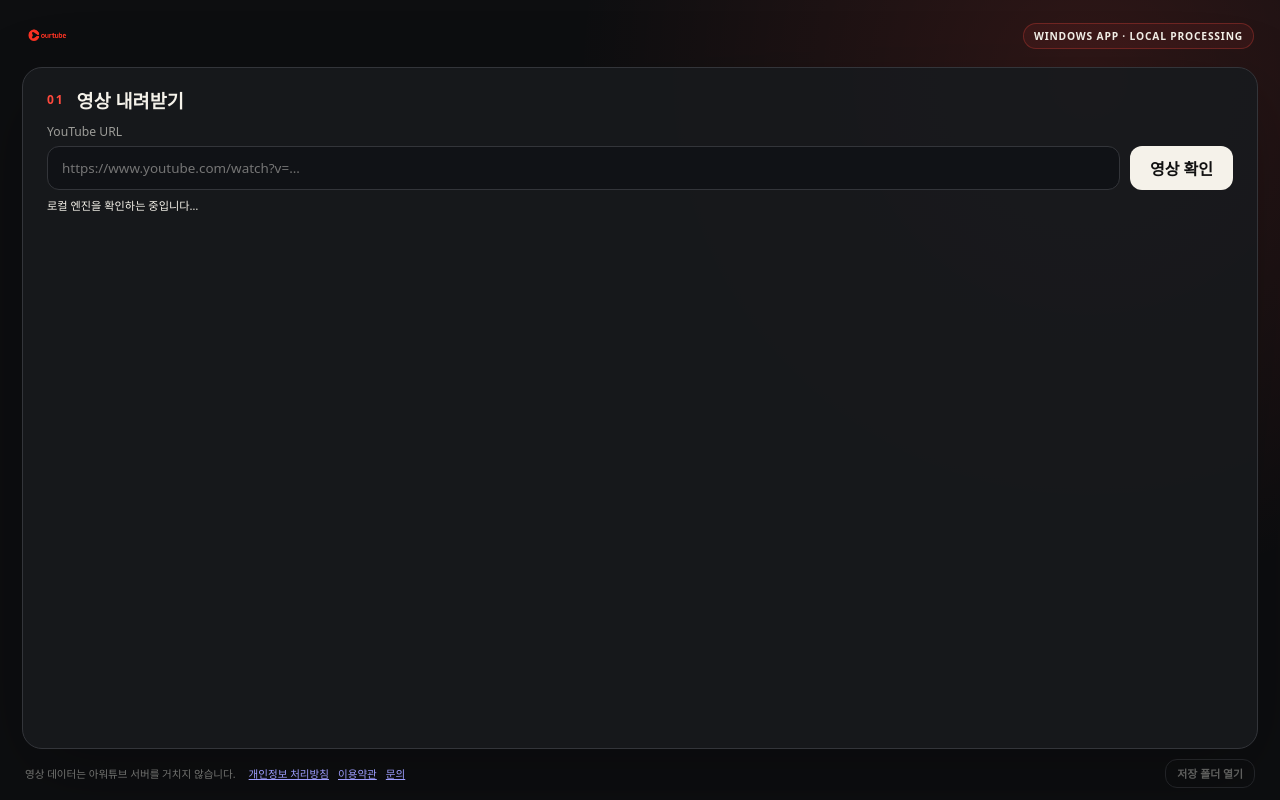
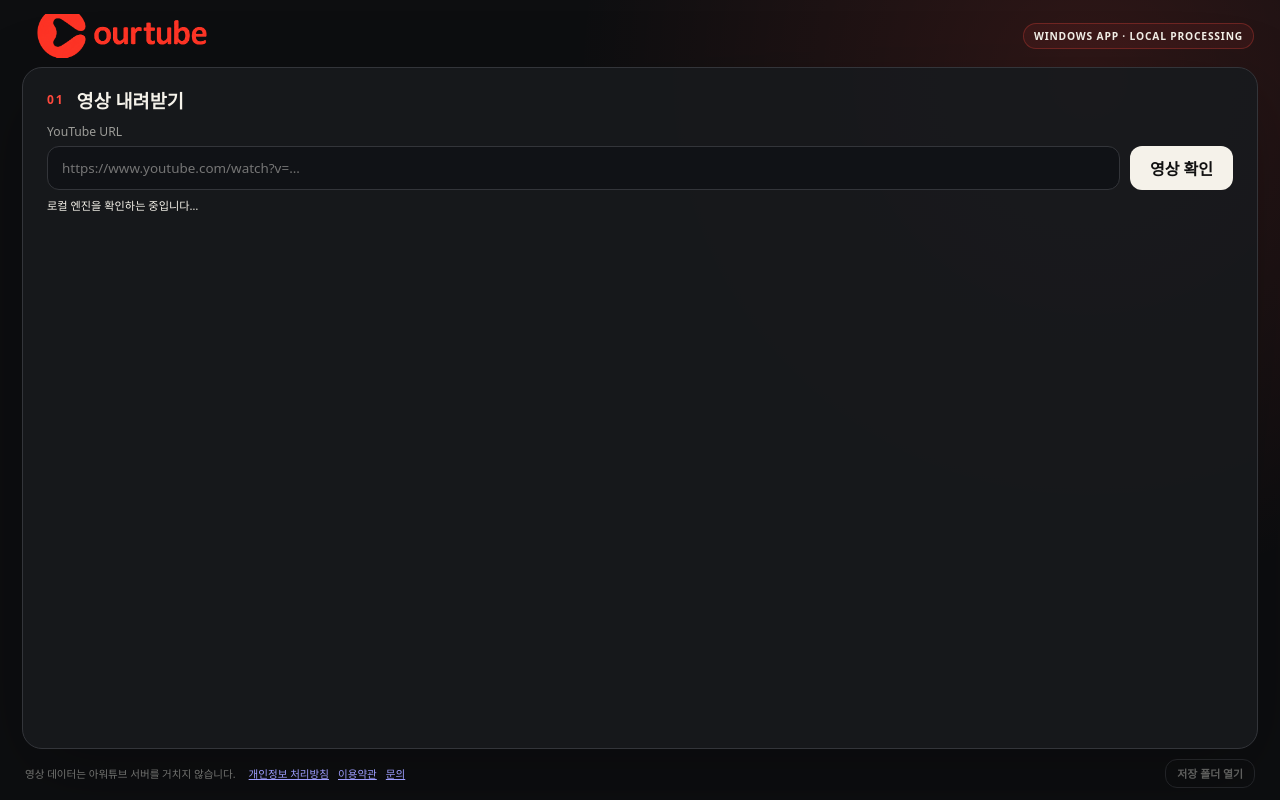
Before and after one commit to hwangseungbo/ourtube, a browser extension: page desktop/index.html in a window 1280 px wide. Drawn offline with Linux system fonts and the light colour scheme.

Commit message:
feat: enlarge desktop logo for 0.2.3

```diff
--- a/desktop/index.html
+++ b/desktop/index.html
@@ -14,7 +14,9 @@
   <body>
     <main class="shell">
       <header class="app-header">
-        <img class="logo" src="../public/icons/logo.png" alt="아워튜브" />
+        <div class="logo-frame">
+          <img class="logo" src="../public/icons/logo.png" alt="아워튜브" />
+        </div>
         <span class="desktop-badge">WINDOWS APP · LOCAL PROCESSING</span>
       </header>
 
--- a/desktop/styles.css
+++ b/desktop/styles.css
@@ -35,13 +35,23 @@ body {
   justify-content: space-between;
 }
 
+.logo-frame {
+  position: relative;
+  width: 190px;
+  height: 44px;
+  overflow: hidden;
+  flex: 0 0 auto;
+}
+
 .logo {
+  position: absolute;
+  top: 50%;
+  left: 0;
   display: block;
-  width: 132px;
-  height: 42px;
+  width: 190px;
+  height: 190px;
   margin: 0;
-  object-fit: contain;
-  object-position: left center;
+  transform: translateY(-50%);
 }
 
 .desktop-badge {
--- a/package.json
+++ b/package.json
@@ -1,6 +1,6 @@
 {
   "name": "ourtube",
-  "version": "0.2.2",
+  "version": "0.2.3",
   "description": "사용자 PC에서 영상 분석과 MP4 결합을 처리하는 아워튜브 Windows 데스크톱 앱",
   "author": "OurTube",
   "private": true,
```
Also changed, not shown: public/app-version.json (+3 -6 lines), public/desktop.html (+6 -6 lines), 1 other file.
